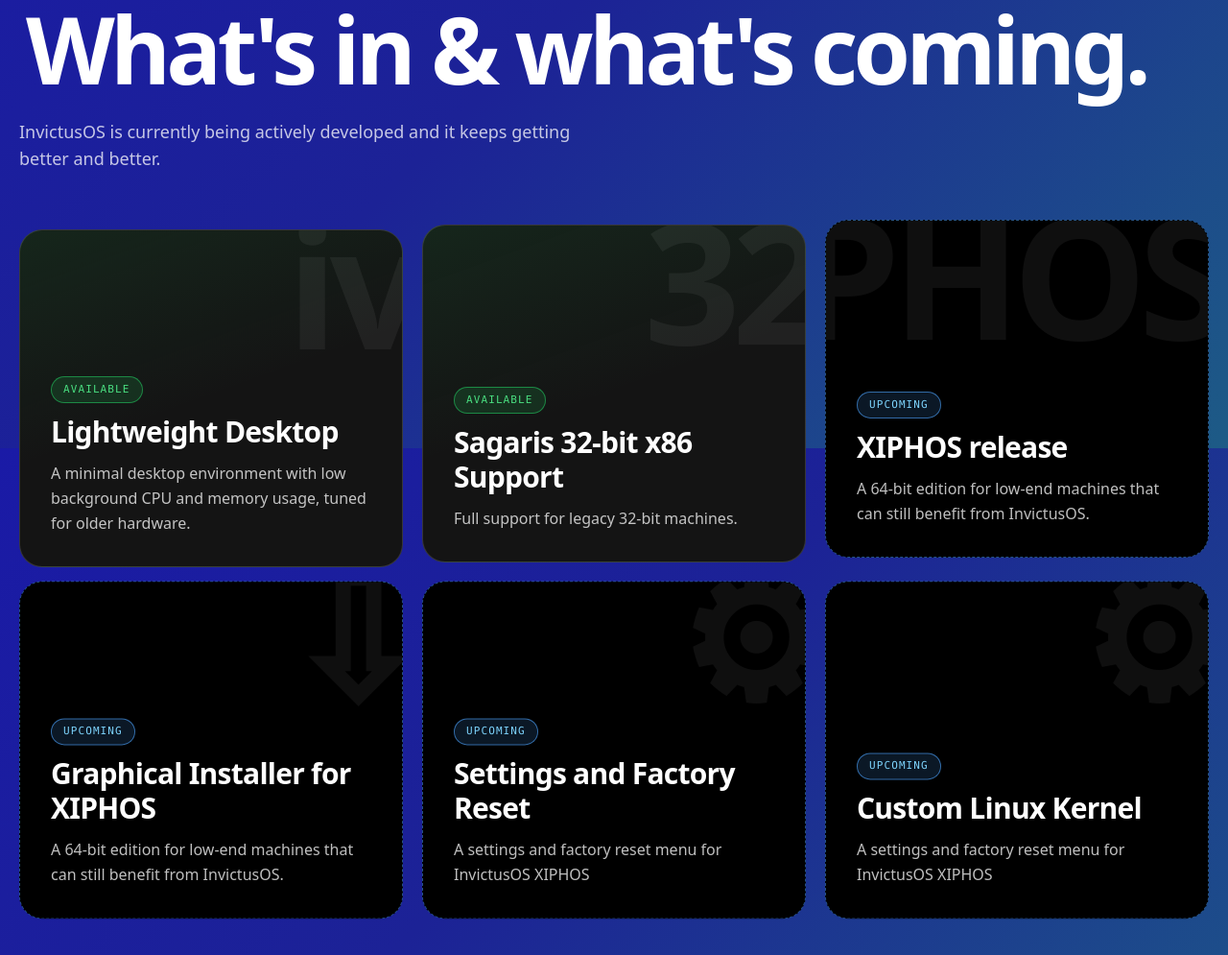
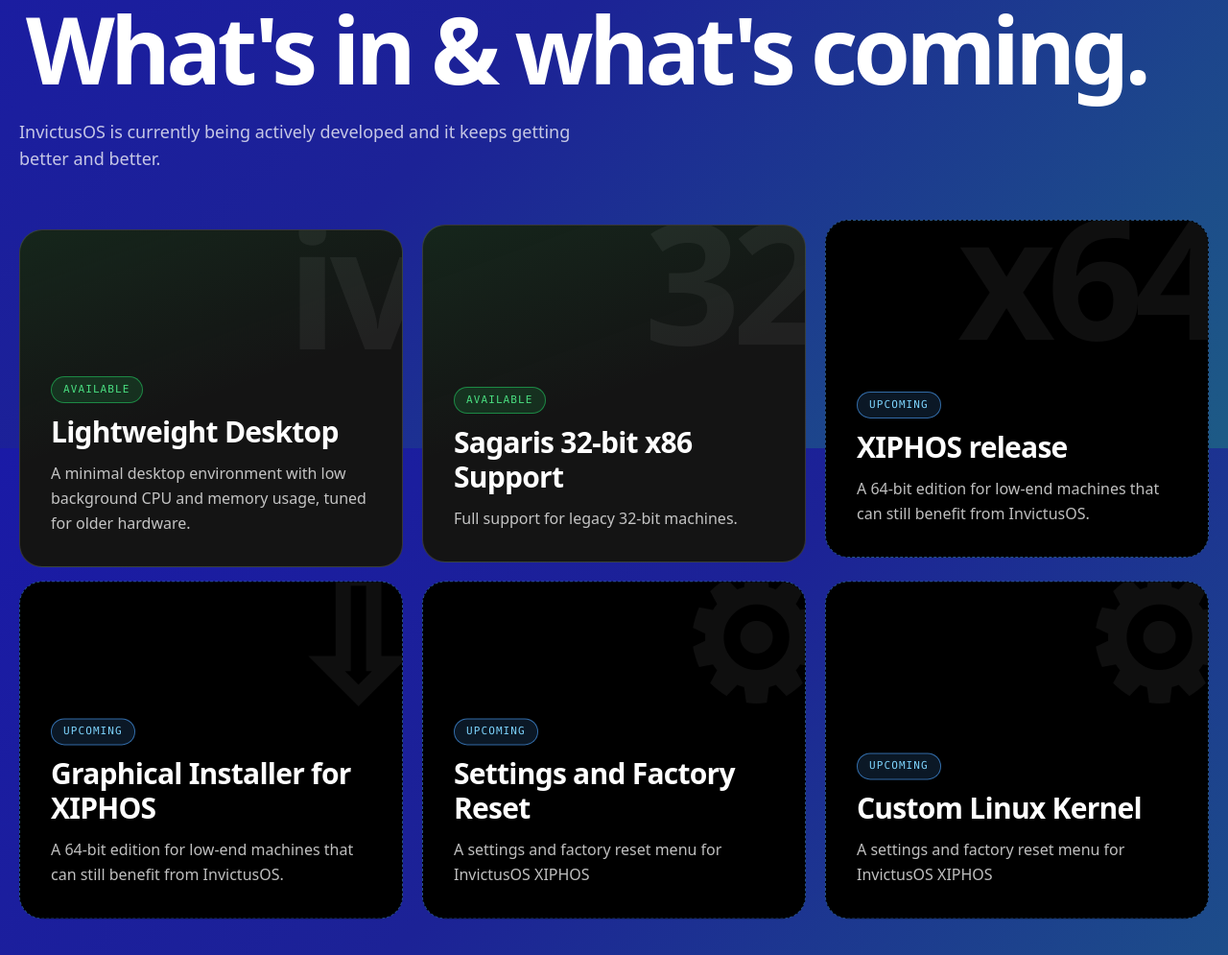
Before and after one commit to kbyte0333-dev/ivosdraft, a plain HTML site: page index.html in a window 1280 px wide. Shown: the part 2733-3728 px from the top of the page at 96% size. Drawn offline with Linux system fonts and the light colour scheme.

Commit message:
Update index.html

```diff
--- a/index.html
+++ b/index.html
@@ -861,7 +861,7 @@
           </article>
         </li>
         <li>
-          <article data-speed="110" class="group feat-article"><span aria-hidden="true" class="feature-glyph">XIPHOS</span><span class="feat-span">Upcoming</span>
+          <article data-speed="110" class="group feat-article"><span aria-hidden="true" class="feature-glyph">x64</span><span class="feat-span">Upcoming</span>
             <h3 class="feature-title">XIPHOS release</h3>
             <p class="text-white/75">A 64-bit edition for low-end machines that can still benefit from InvictusOS.</p>
           </article>
```
